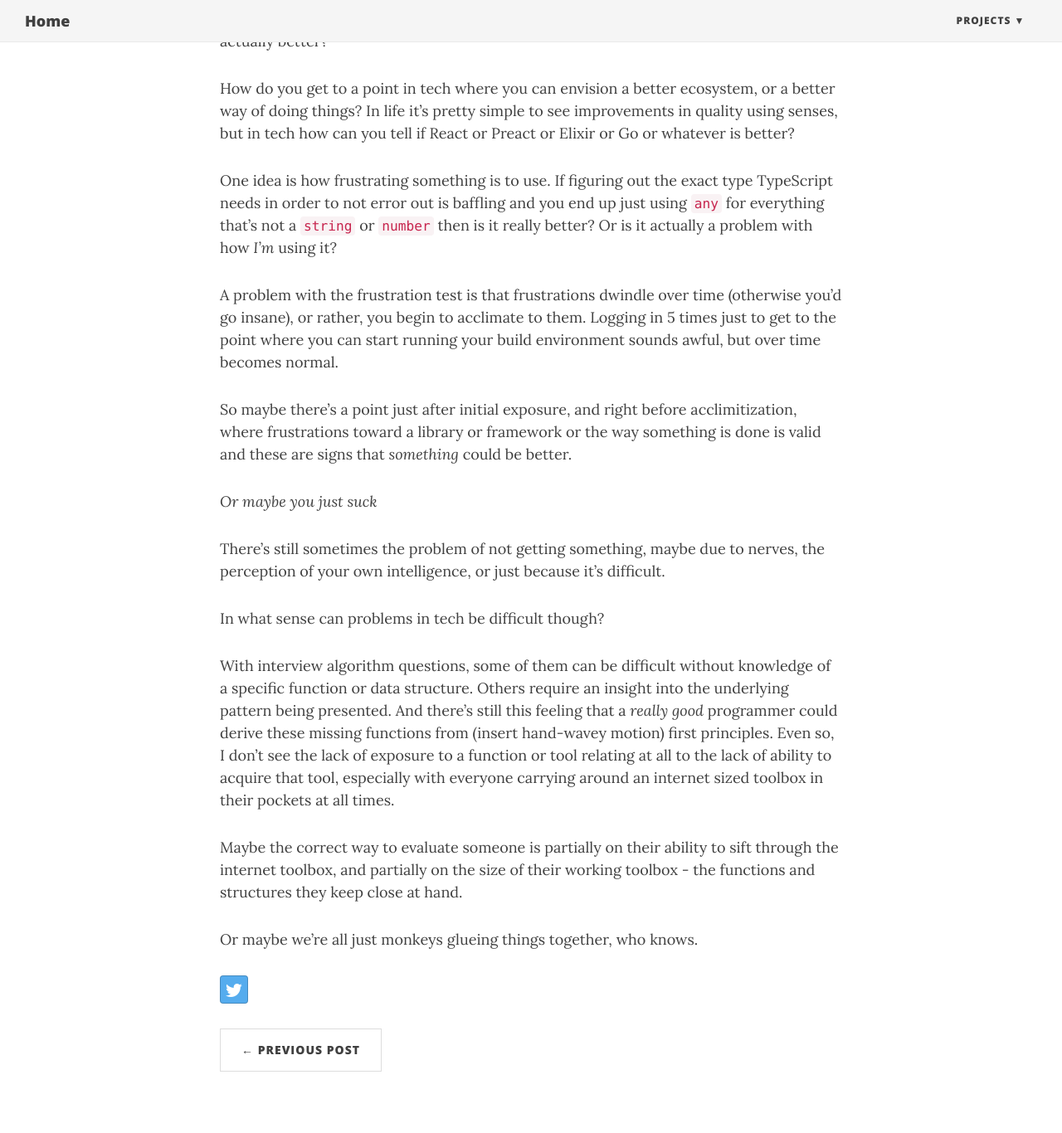
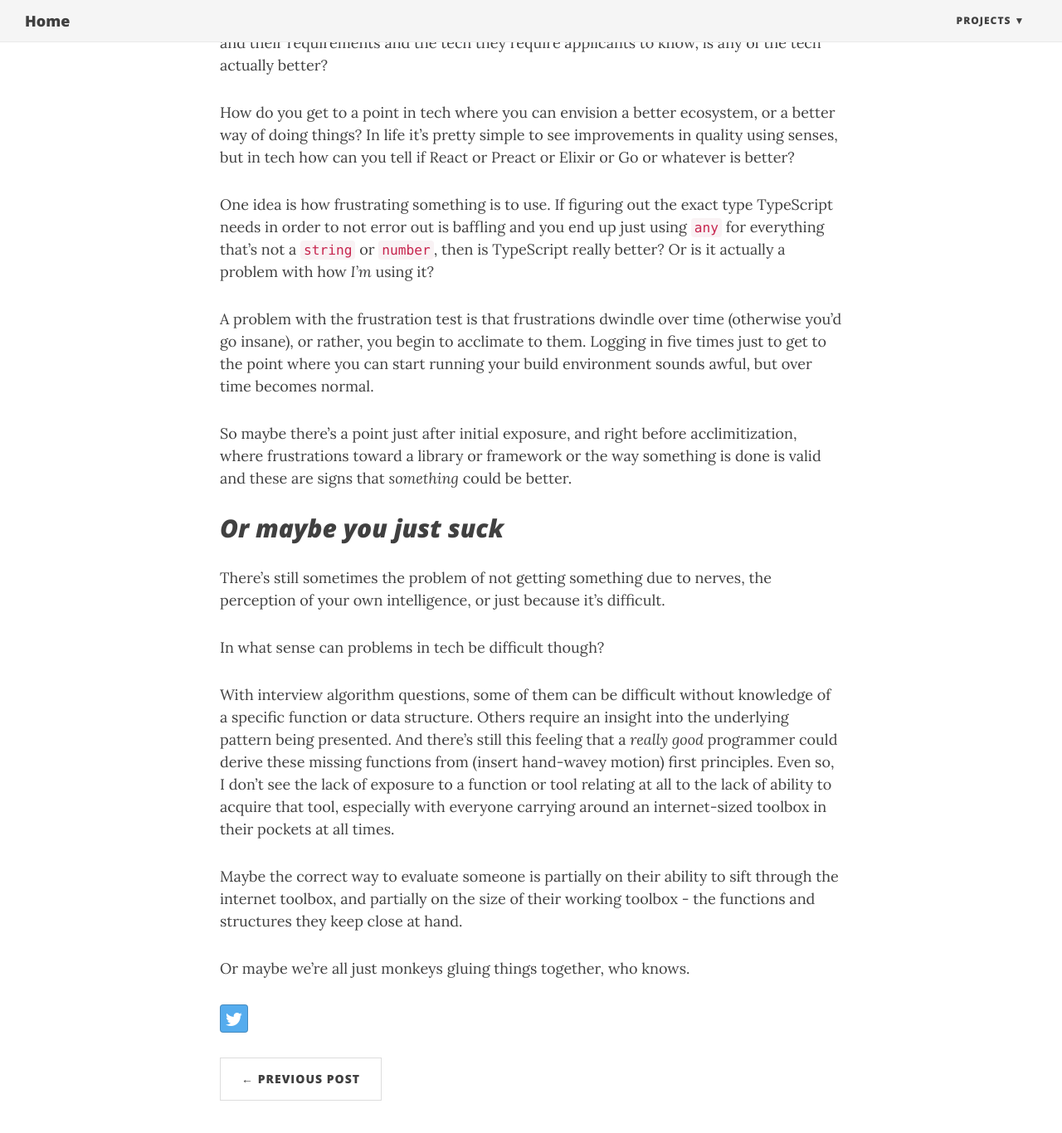
Before and after one commit to jliang117/jliang117.github.io, a Jekyll site: the page built from _posts/2021-05-19-growth.md, in a window 1280 px wide and 1400 px high, scrolled down 400 px. Shown: the top 1366 px of the window at 83% size. Built offline with Jekyll 4.4.1, drawn with Linux system fonts in a browser that asks for light colours; nearby versions of some CDN libraries.

```diff
--- a/_posts/2021-05-19-growth.md
+++ b/_posts/2021-05-19-growth.md
@@ -4,26 +4,26 @@ title: Growth
 image: /img/sprout.jpg
 ---
 
-How do you know if you've gotten better at something?
+## How do you know if you've gotten better at something?
 
 The first four years of my post college career were a wash - looking back I spent a lot of that time idling. It feels like stagnation in the mental sense, but there wasn't a sense that I was stuck a static environment - I just didn't know better. But when looking at job listings and their requirements and the tech they require applicants to know, is any of the tech actually better?
 
 How do you get to a point in tech where you can envision a better ecosystem, or a better way of doing things? In life it's pretty simple to see improvements in quality using senses, but in tech how can you tell if React or Preact or Elixir or Go or whatever is better?
 
-One idea is how frustrating something is to use. If figuring out the exact type TypeScript needs in order to not error out is baffling and you end up just using `any` for everything that's not a `string` or `number` then is it really better? Or is it actually a problem with how *I'm* using it?
+One idea is how frustrating something is to use. If figuring out the exact type TypeScript needs in order to not error out is baffling and you end up just using `any` for everything that's not a `string` or `number`, then is TypeScript really better? Or is it actually a problem with how *I'm* using it?
 
-A problem with the frustration test is that frustrations dwindle over time (otherwise you'd go insane), or rather, you begin to acclimate to them. Logging in 5 times just to get to the point where you can start running your build environment sounds awful, but over time becomes normal.
+A problem with the frustration test is that frustrations dwindle over time (otherwise you'd go insane), or rather, you begin to acclimate to them. Logging in five times just to get to the point where you can start running your build environment sounds awful, but over time becomes normal.
 
 So maybe there's a point just after initial exposure, and right before acclimitization, where frustrations toward a library or framework or the way something is done is valid and these are signs that *something* could be better.
 
-*Or maybe you just suck*
+## *Or maybe you just suck*
 
-There's still sometimes the problem of not getting something, maybe due to nerves, the perception of your own intelligence, or just because it's difficult.
+There's still sometimes the problem of not getting something due to nerves, the perception of your own intelligence, or just because it's difficult.
 
 In what sense can problems in tech be difficult though?
 
-With interview algorithm questions, some of them can be difficult without knowledge of a specific function or data structure. Others require an insight into the underlying pattern being presented. And there's still this feeling that a *really good* programmer could derive these missing functions from (insert hand-wavey motion) first principles. Even so, I don't see the lack of exposure to a function or tool relating at all to the lack of ability to acquire that tool, especially with everyone carrying around an internet sized toolbox in their pockets at all times.
+With interview algorithm questions, some of them can be difficult without knowledge of a specific function or data structure. Others require an insight into the underlying pattern being presented. And there's still this feeling that a *really good* programmer could derive these missing functions from (insert hand-wavey motion) first principles. Even so, I don't see the lack of exposure to a function or tool relating at all to the lack of ability to acquire that tool, especially with everyone carrying around an internet-sized toolbox in their pockets at all times.
 
 Maybe the correct way to evaluate someone is partially on their ability to sift through the internet toolbox, and partially on the size of their working toolbox - the functions and structures they keep close at hand.
 
-Or maybe we're all just monkeys glueing things together, who knows.
+Or maybe we're all just monkeys gluing things together, who knows.
```
